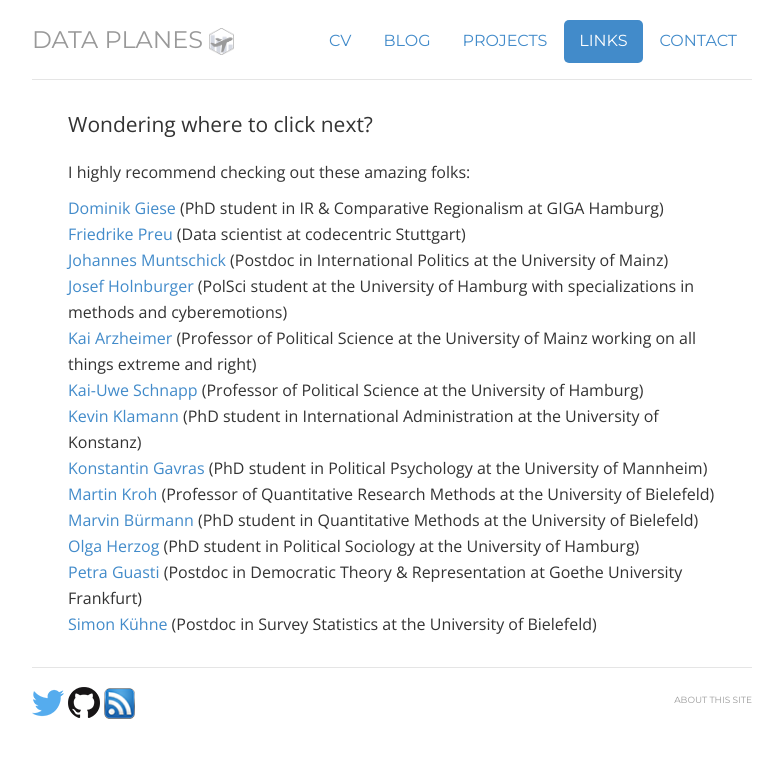
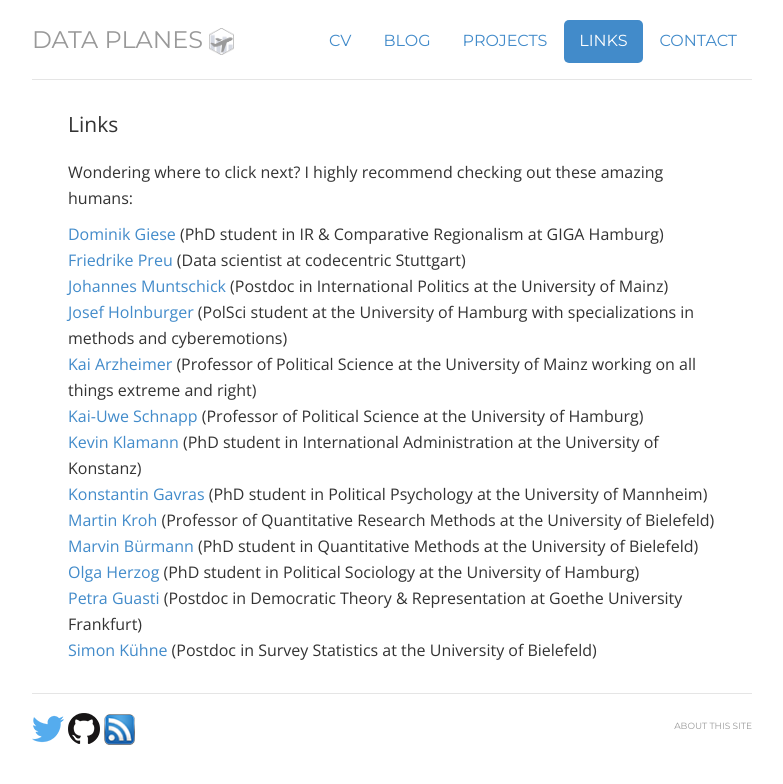
Before and after one commit to lhehnke/lhehnke.github.io, a Jekyll site: the page built from links/index.html, in a window 1280 px wide. Shown: the top 784 px of the page, without its empty margins (248-1031 px from the left). Built offline with Jekyll 4.4.1, drawn with Linux system fonts in a browser that asks for light colours; nearby versions of some CDN libraries.

Commit message:
Change intro

```diff
--- a/links/index.html
+++ b/links/index.html
@@ -10,9 +10,9 @@ contact: passive
 ---
 <div class="links">
 
- <p class="lead">Wondering where to click next?</p>
+ <p class="lead">Links</p>
 
-	<p>I highly recommend checking out these amazing folks:</p>
+	<p>Wondering where to click next? I highly recommend checking out these amazing humans:</p>
 
 			<link href="https://maxcdn.bootstrapcdn.com/font-awesome/4.6.3/css/font-awesome.min.css" rel="stylesheet" />
 
```
